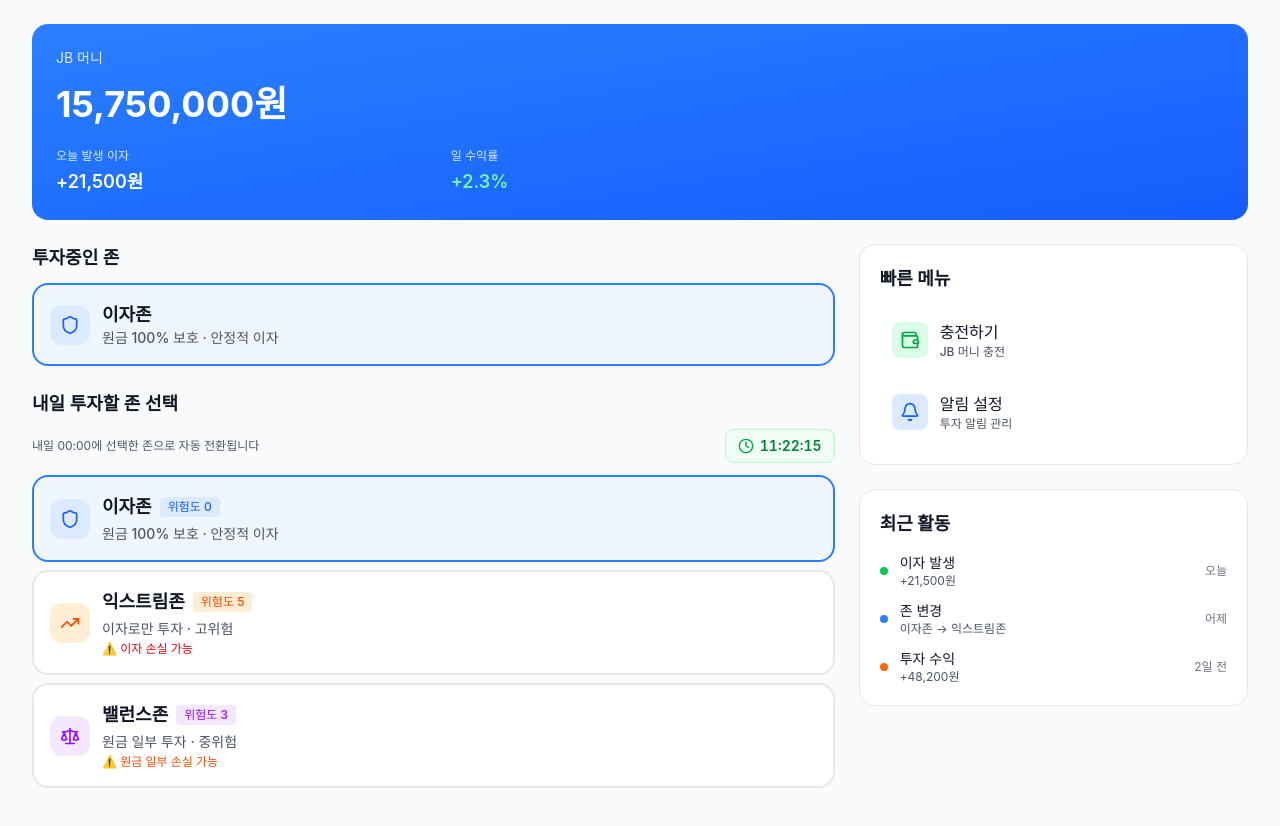
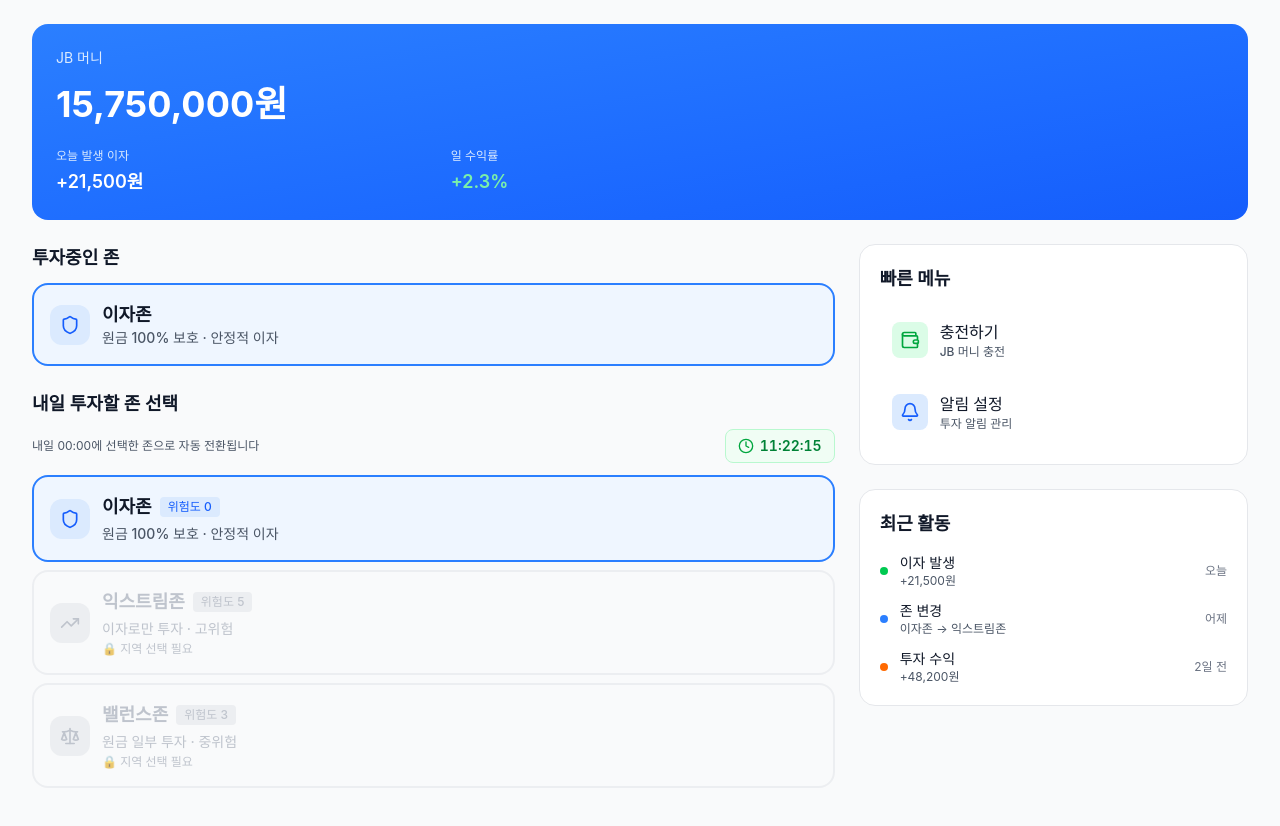
Before and after one commit to Djunnni/BlackSpoonDeveloper, a React (Vite) app: page /#/ in a window 1280 px wide. Shown: the top 826 px of the page. Built offline with nearby package versions, Linux system fonts and the light colour scheme.

Commit message:
fix: zone selector need region

```diff
--- a/src/app/components/MainApp.tsx
+++ b/src/app/components/MainApp.tsx
@@ -16,6 +16,8 @@ export function MainApp() {
   const [setupZoneType, setSetupZoneType] = useState<"extreme" | "balance">(
     "extreme",
   );
+  const [selectedRegion, setSelectedRegion] = useState<string | null>(null); // "000000" or null means not selected
+  const [showRegionAlert, setShowRegionAlert] = useState(false);
 
   const totalBalance = 15750000;
   const totalProfit = 21500;
@@ -24,11 +26,13 @@ export function MainApp() {
   const handleTomorrowZoneClick = (zone: Zone) => {
     if (zone === "interest") {
       setTomorrowZone("interest");
-    } else if (zone === "extreme") {
-      setSetupZoneType("extreme");
-      setShowTomorrowZoneSetup(true);
-    } else if (zone === "balance") {
-      setSetupZoneType("balance");
+    } else if (zone === "extreme" || zone === "balance") {
+      // Check if region is selected
+      if (!selectedRegion || selectedRegion === "000000") {
+        setShowRegionAlert(true);
+        return;
+      }
+      setSetupZoneType(zone);
       setShowTomorrowZoneSetup(true);
     }
   };
@@ -102,6 +106,12 @@ export function MainApp() {
             <TomorrowZoneSelector
               tomorrowZone={tomorrowZone}
               onZoneClick={handleTomorrowZoneClick}
+              showRegionAlert={() => {
+                setShowRegionAlert(true);
+              }}
+              hasRegionSelected={
+                selectedRegion !== null && selectedRegion !== "000000"
+              }
             />
           </div>
 
@@ -171,6 +181,58 @@ export function MainApp() {
           </div>
         </div>
       </div>
+
+      {/* Region Alert Modal */}
+      {showRegionAlert && (
+        <div className="fixed inset-0 bg-black/50 flex items-center justify-center z-50 p-4">
+          <div className="bg-white rounded-2xl w-full max-w-sm p-6">
+            <div className="text-center">
+              <div className="w-16 h-16 bg-red-100 rounded-full flex items-center justify-center mx-auto mb-4">
+                <svg
+                  className="w-8 h-8 text-red-600"
+                  fill="none"
+                  stroke="currentColor"
+                  viewBox="0 0 24 24"
+                >
+                  <path
+                    strokeLinecap="round"
+                    strokeLinejoin="round"
+                    strokeWidth={2}
+                    d="M12 9v2m0 4h.01m-6.938 4h13.856c1.54 0 2.502-1.667 1.732-3L13.732 4c-.77-1.333-2.694-1.333-3.464 0L3.34 16c-.77 1.333.192 3 1.732 3z"
+                  />
+                </svg>
+              </div>
+              <h3 className="text-lg font-semibold text-gray-900 mb-2">
+                지역 선택이 필요합니다
+              </h3>
+              <p className="text-sm text-gray-600 mb-6">
+                익스트림존과 밸런스존을 이용하시려면
+                <br />
+                먼저 지역을 선택해주세요.
+              </p>
+              <div className="space-y-2">
+                <button
+                  onClick={() => {
+                    setShowRegionAlert(false);
+                    // TODO: Navigate to region selection or open region modal
+                    // For demo, let's set a mock region
+                    setSelectedRegion("110000");
+                  }}
+                  className="w-full py-3 bg-blue-600 text-white rounded-xl font-semibold hover:bg-blue-700 transition-colors"
+                >
+                  지역 선택하기
+                </button>
+                <button
+                  onClick={() => setShowRegionAlert(false)}
+                  className="w-full py-3 bg-gray-100 text-gray-700 rounded-xl font-semibold hover:bg-gray-200 transition-colors"
+                >
+                  닫기
+                </button>
+              </div>
+            </div>
+          </div>
+        </div>
+      )}
     </Layout>
   );
 }
--- a/src/app/components/TomorrowZoneSelector.tsx
+++ b/src/app/components/TomorrowZoneSelector.tsx
@@ -6,11 +6,15 @@ type Zone = "interest" | "extreme" | "balance";
 interface TomorrowZoneSelectorProps {
   tomorrowZone: Zone;
   onZoneClick: (zone: Zone) => void;
+  showRegionAlert: () => void;
+  hasRegionSelected: boolean;
 }
 
 export function TomorrowZoneSelector({
   tomorrowZone,
   onZoneClick,
+  hasRegionSelected,
+  showRegionAlert,
 }: TomorrowZoneSelectorProps) {
   return (
     <div>
@@ -53,29 +57,55 @@ export function TomorrowZoneSelector({
         </button>
 
         <button
-          onClick={() => onZoneClick("extreme")}
+          onClick={() => {
+            if (!hasRegionSelected) {
+              showRegionAlert();
+              return;
+            }
+            onZoneClick("extreme");
+          }}
           className={`w-full p-4 rounded-2xl border-2 transition-all ${
             tomorrowZone === "extreme"
               ? "bg-orange-50 border-orange-500"
-              : "bg-white border-gray-200 hover:border-gray-300"
+              : hasRegionSelected
+                ? "bg-white border-gray-200 hover:border-gray-300"
+                : "bg-gray-50 border-gray-200 opacity-60 cursor-not-allowed"
           }`}
         >
           <div className="flex items-center gap-3">
-            <div className="p-2.5 rounded-xl bg-orange-100">
-              <TrendingUp className="w-5 h-5 text-orange-600" />
+            <div
+              className={`p-2.5 rounded-xl ${hasRegionSelected ? "bg-orange-100" : "bg-gray-200"}`}
+            >
+              <TrendingUp
+                className={`w-5 h-5 ${hasRegionSelected ? "text-orange-600" : "text-gray-400"}`}
+              />
             </div>
             <div className="flex-1 text-left">
               <div className="flex items-center gap-2 mb-1">
-                <h3 className="font-semibold text-gray-900">익스트림존</h3>
+                <h3
+                  className={`font-semibold ${hasRegionSelected ? "text-gray-900" : "text-gray-400"}`}
+                >
+                  익스트림존
+                </h3>
                 <div className="flex items-center gap-1">
-                  <span className="text-xs font-medium text-orange-600 bg-orange-100 px-2 py-0.5 rounded">
+                  <span
+                    className={`text-xs font-medium px-2 py-0.5 rounded ${hasRegionSelected ? "text-orange-600 bg-orange-100" : "text-gray-400 bg-gray-200"}`}
+                  >
                     위험도 5
                   </span>
                 </div>
               </div>
-              <p className="text-sm text-gray-600">이자로만 투자 · 고위험</p>
-              <p className="text-xs text-red-600 mt-0.5">⚠️ 이자 손실 가능</p>
-              {tomorrowZone === "extreme" && (
+              <p
+                className={`text-sm ${hasRegionSelected ? "text-gray-600" : "text-gray-400"}`}
+              >
+                이자로만 투자 · 고위험
+              </p>
+              <p
+                className={`text-xs mt-0.5 ${hasRegionSelected ? "text-red-600" : "text-gray-400"}`}
+              >
+                {hasRegionSelected ? "⚠️ 이자 손실 가능" : "🔒 지역 선택 필요"}
+              </p>
+              {tomorrowZone === "extreme" && hasRegionSelected && (
                 <p className="text-xs text-orange-600 mt-1">
                   테마: 미국 테크 선택됨
                 </p>
@@ -85,31 +115,57 @@ export function TomorrowZoneSelector({
         </button>
 
         <button
-          onClick={() => onZoneClick("balance")}
+          onClick={() => {
+            if (!hasRegionSelected) {
+              showRegionAlert();
+              return;
+            }
+            onZoneClick("balance");
+          }}
           className={`w-full p-4 rounded-2xl border-2 transition-all ${
             tomorrowZone === "balance"
               ? "bg-purple-50 border-purple-500"
-              : "bg-white border-gray-200 hover:border-gray-300"
+              : hasRegionSelected
+                ? "bg-white border-gray-200 hover:border-gray-300"
+                : "bg-gray-50 border-gray-200 opacity-60 cursor-not-allowed"
           }`}
         >
           <div className="flex items-center gap-3">
-            <div className="p-2.5 rounded-xl bg-purple-100">
-              <Scale className="w-5 h-5 text-purple-600" />
+            <div
+              className={`p-2.5 rounded-xl ${hasRegionSelected ? "bg-purple-100" : "bg-gray-200"}`}
+            >
+              <Scale
+                className={`w-5 h-5 ${hasRegionSelected ? "text-purple-600" : "text-gray-400"}`}
+              />
             </div>
             <div className="flex-1 text-left">
               <div className="flex items-center gap-2 mb-1">
-                <h3 className="font-semibold text-gray-900">밸런스존</h3>
+                <h3
+                  className={`font-semibold ${hasRegionSelected ? "text-gray-900" : "text-gray-400"}`}
+                >
+                  밸런스존
+                </h3>
                 <div className="flex items-center gap-1">
-                  <span className="text-xs font-medium text-purple-600 bg-purple-100 px-2 py-0.5 rounded">
+                  <span
+                    className={`text-xs font-medium px-2 py-0.5 rounded ${hasRegionSelected ? "text-purple-600 bg-purple-100" : "text-gray-400 bg-gray-200"}`}
+                  >
                     위험도 3
                   </span>
                 </div>
               </div>
-              <p className="text-sm text-gray-600">원금 일부 투자 · 중위험</p>
-              <p className="text-xs text-orange-600 mt-0.5">
-                ⚠️ 원금 일부 손실 가능
+              <p
+                className={`text-sm ${hasRegionSelected ? "text-gray-600" : "text-gray-400"}`}
+              >
+                원금 일부 투자 · 중위험
               </p>
-              {tomorrowZone === "balance" && (
+              <p
+                className={`text-xs mt-0.5 ${hasRegionSelected ? "text-orange-600" : "text-gray-400"}`}
+              >
+                {hasRegionSelected
+                  ? "⚠️ 원금 일부 손실 가능"
+                  : "🔒 지역 선택 필요"}
+              </p>
+              {tomorrowZone === "balance" && hasRegionSelected && (
                 <p className="text-xs text-purple-600 mt-1">
                   안정형 (25% / 75%) 선택됨
                 </p>
```
